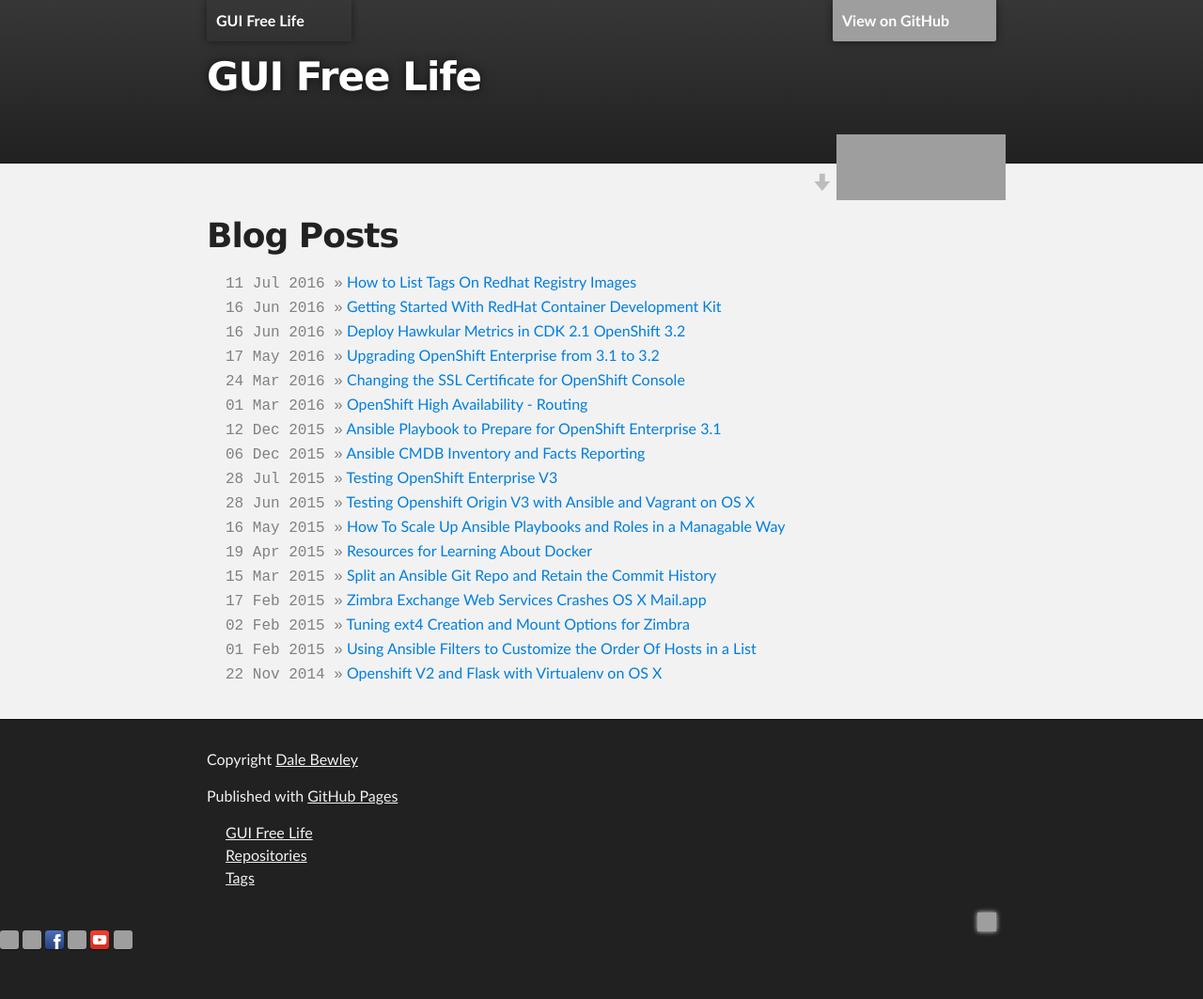
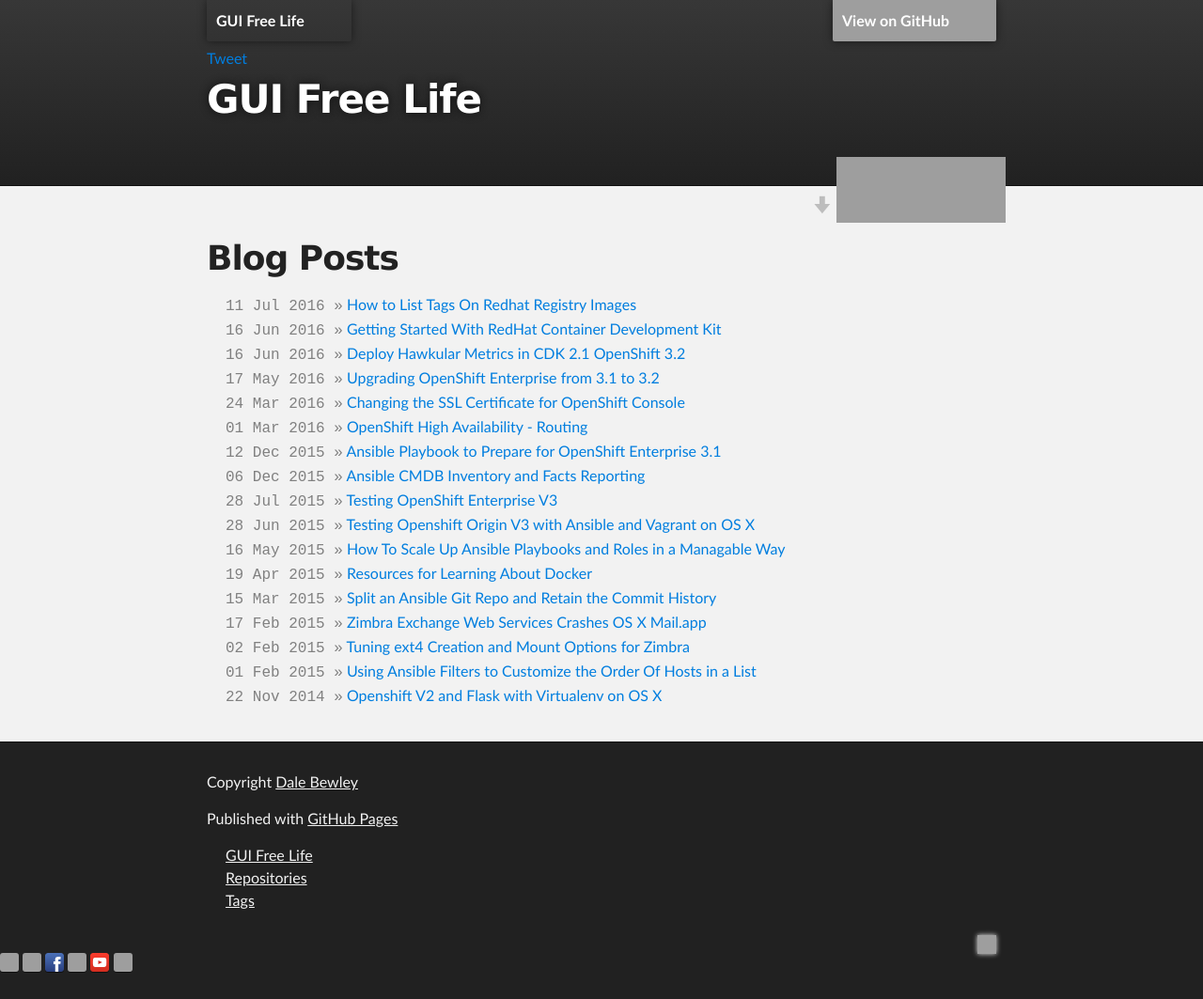
Before and after one commit to dlbewley/dlbewley.github.io, a Jekyll site: the page built from index.html, in a window 1280 px wide. Shown: the whole page at 94% size. Built offline with Jekyll 4.4.1, drawn with Linux system fonts in a browser that asks for light colours; comment, search, counter and statistics services are not loaded; the repository's description, which GitHub fills in, is left out; before the commit the page ends 1039 px from its top, so only the background shows below that; grey boxes are pictures that could not be loaded.

Commit message:
tweet link

```diff
--- a/_includes/header_slate.html
+++ b/_includes/header_slate.html
@@ -3,6 +3,7 @@
         <header class="inner">
           <!-- <a id="owner_link"    href="{{ site.github.owner_url }}">{{site.github.owner_name}}</a> -->
           <a id="home_link" href="/">GUI Free Life</a>
+          <a id="tweet_link" href="https://twitter.com/share" class="twitter-share-button" data-show-count="false">Tweet</a><script async src="//platform.twitter.com/widgets.js" charset="utf-8"></script>
           <a id="forkme_banner" href="{{ site.github.repository_url }}">View on GitHub</a>
           <h1 id="project_title"  >{% if page.title %}{{ page.title }}{% endif %} {{ project_title }}  </h1>
          {% for tag in page.tags %}
```
